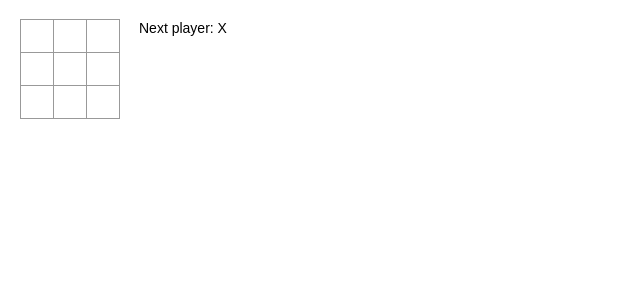
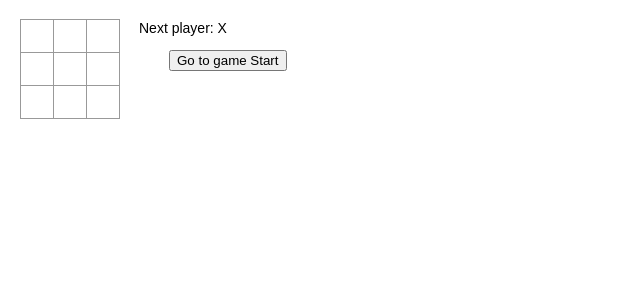
Before and after one commit to adridars/React-tuto-TicTacToe, a React (Create React App) app: page / in a window 1280 px wide. Shown: the top 300 px of the page, without its empty margins (0-640 px from the left). Built offline with nearby package versions, Linux system fonts and the light colour scheme.

Commit message:
casi-listo

```diff
--- a/src/components/Board.jsx
+++ b/src/components/Board.jsx
@@ -1,5 +1,5 @@
 import React from "react";
-import Square from "./square";
+import Square from "./Square";
 
 function Board({ squaresValue, handleClick }) {
   function renderSquare(a) {
--- /dev/null
+++ b/src/components/Moves.jsx
@@ -0,0 +1,21 @@
+import React from "react";
+
+const Moves = ({ moveNumber, jumpTo }) => {
+  // console.log(moveNumber);
+  const gamePossition =
+    moveNumber === 0 ? "Go to game Start" : "Go to move # " + moveNumber;
+
+  return (
+    <div>
+      <button
+        onClick={() => {
+          jumpTo(moveNumber);
+        }}
+      >
+        {gamePossition}
+      </button>
+    </div>
+  );
+};
+
+export default Moves;
--- a/src/index.jsx
+++ b/src/index.jsx
@@ -3,27 +3,52 @@ import ReactDOM from "react-dom/client";
 import "./index.css";
 import Board from "./components/Board";
 import calculateWinner from "./components/winnerCalculation";
+import Moves from "./components/Moves";
 
 const Game = () => {
+  //states and initial values
+
   const [historyMove, setHistoryMove] = useState([
-    { move: new Array(9).fill(null) },
+    { move: new Array(9).fill(null), id: Date.now() },
   ]);
   const [xIsNext, setXIsNext] = useState(true);
-  const actualMove = historyMove[historyMove.length - 1].move;
+  const [filteredIndex, setFilteredIndex] = useState(0);
+
+  const actualMove = filteredIndex
+    ? historyMove[filteredIndex].move
+    : historyMove[historyMove.length - 1].move;
+
+  //functions
 
   const handleClick = function (va) {
+    // if (filteredIndex) {
+    //   setHistoryMove((prevState) => [...prevState.slice(filteredIndex)]);
+    //   return;
+    // }
+    // setFilteredIndex(0);
+
     const move = actualMove.slice();
     if (move[va] || calculateWinner(move)) {
       return;
     }
     move[va] = xIsNext ? "X" : "O";
     setXIsNext(!xIsNext);
-    setHistoryMove(historyMove.concat({ move }));
+    setHistoryMove((prevState) => [...prevState, { move, id: Date.now() }]);
+    setFilteredIndex(historyMove.length);
   };
+
+  const jumpTo = (inx) => {
+    setFilteredIndex(inx);
+    setXIsNext(inx % 2 === 0);
+  };
+
   const winner = calculateWinner(actualMove);
+
   let status = winner
     ? "Winner: " + winner
     : "Next player: " + (xIsNext ? "X" : "O");
+
+  // father component render
 
   return (
     <div className="game">
@@ -32,7 +57,11 @@ const Game = () => {
       </div>
       <div className="game-info">
         <div>{status}</div>
-        <ol>{/* TODO */}</ol>
+        <ol>
+          {historyMove.map((move, index) => {
+            return <Moves key={move.id} jumpTo={jumpTo} moveNumber={index} />;
+          })}
+        </ol>
       </div>
     </div>
   );
```
